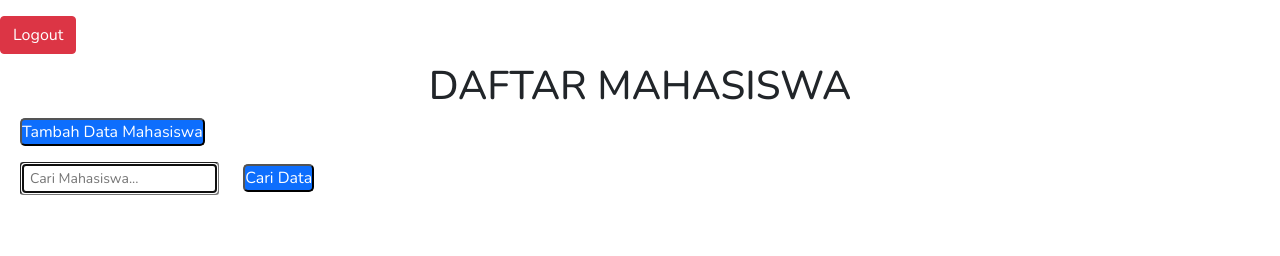
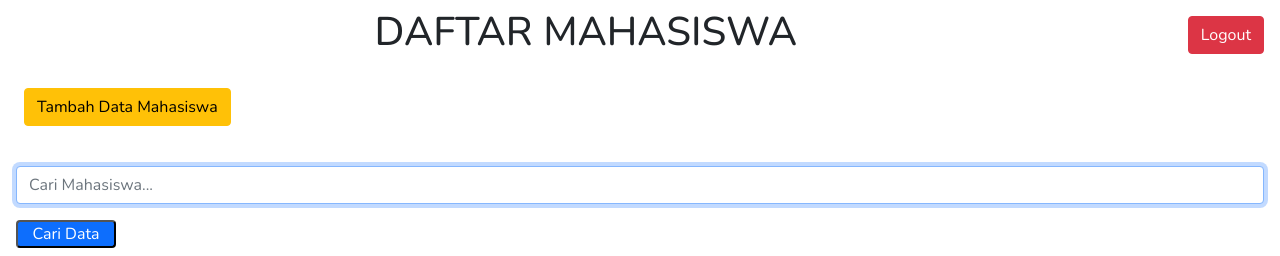
Before and after one commit to zuhrilgtg08/Belajar_PHP_DASAR, a PHP site: page / in a window 1280 px wide. Shown: the part 50-306 px from the top of the page. Run offline with PHP 8.4, Linux system fonts and the light colour scheme; the visitor is signed in with stand-in values (Sample User, id 1); data that the repository does not hold is empty.

Commit message:
commit 06/01/2022

```diff
--- a/latihan15/index.php
+++ b/latihan15/index.php
@@ -58,16 +58,16 @@ if (isset($_POST["cari"])) {
         </div>
     </nav>
 
-    <a href="logout.php" class="btn btn-danger mt-3">Logout</a>
+    <a href="logout.php" class="btn btn-danger float-end m-3">Logout</a>
 
     <h1 class="text-center mt-2 text-uppercase">Daftar Mahasiswa</h1>
 
-    <button class="bg-primary mb-3"><a href="tambah.php">Tambah Data Mahasiswa</a></button>
+    <a href="tambah.php" class="btn btn-warning m-4">Tambah Data Mahasiswa</a>
 
     <!-- cari form data -->
-    <form action="" method="POST" class="form-group">
-        <input type="search" name="keyword" class="form-control-sm" autofocus placeholder="Cari Mahasiswa..." autocomplete="off">
-        <button type="submit" name="cari" class="bg-primary mb-3 text-white">Cari Data</button>
+    <form action="" method="POST" class="form-group m-3">
+        <input type="search" name="keyword" class="form-control" autofocus placeholder="Cari Mahasiswa..." autocomplete="off">
+        <button type="submit" name="cari" class="bg-primary rounded mt-3" style="width: 100px; color:#fff;">Cari Data</button>
     </form>
     <br><br>
 
--- a/latihan15/tambah.php
+++ b/latihan15/tambah.php
@@ -4,6 +4,7 @@ if (!isset($_SESSION["login"])) {
     header("Location: login.php");
     exit;
 }
+
 require 'function.php';
 // koneksi ke database
 // $conn = mysqli_connect("localhost", "root", "", "phpdasar");
```
